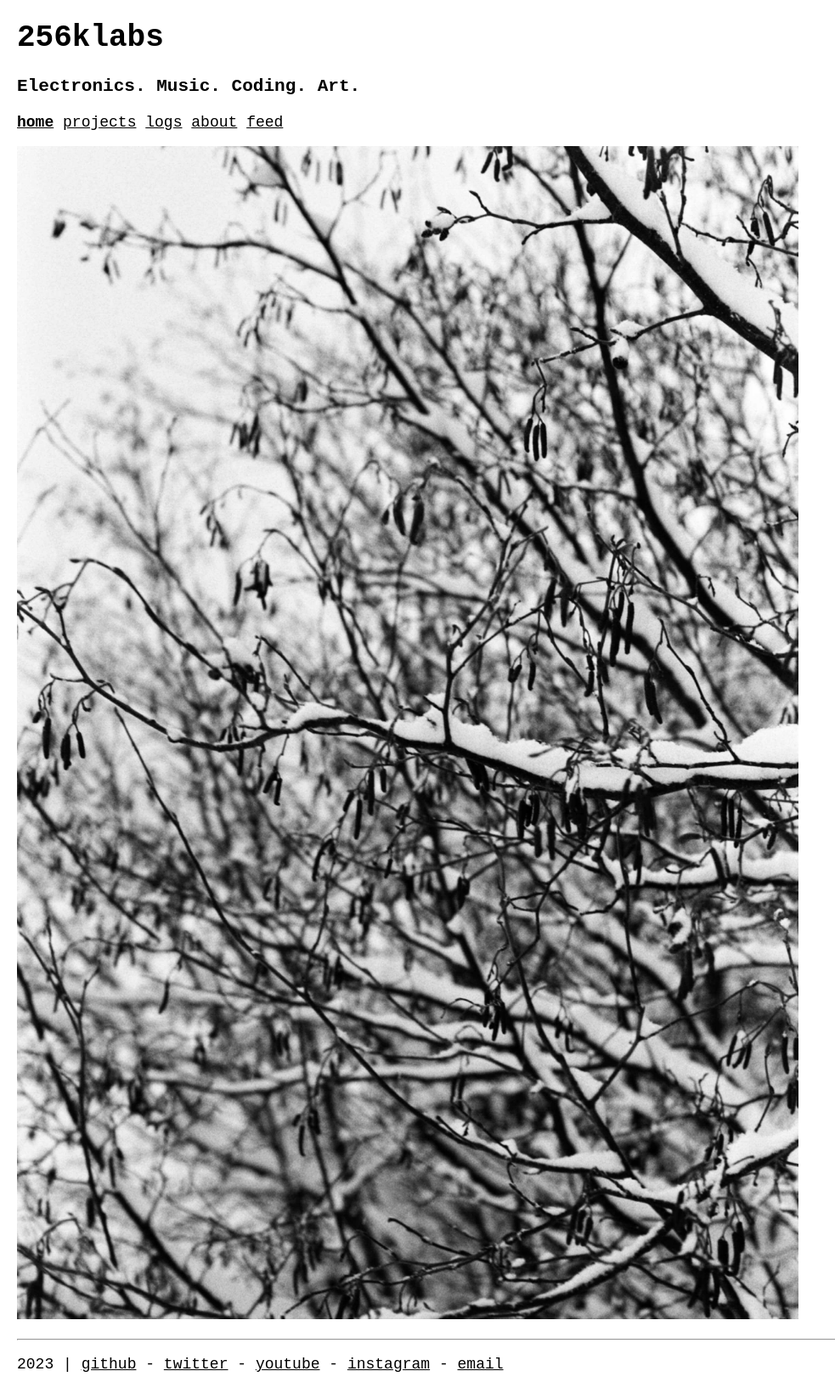
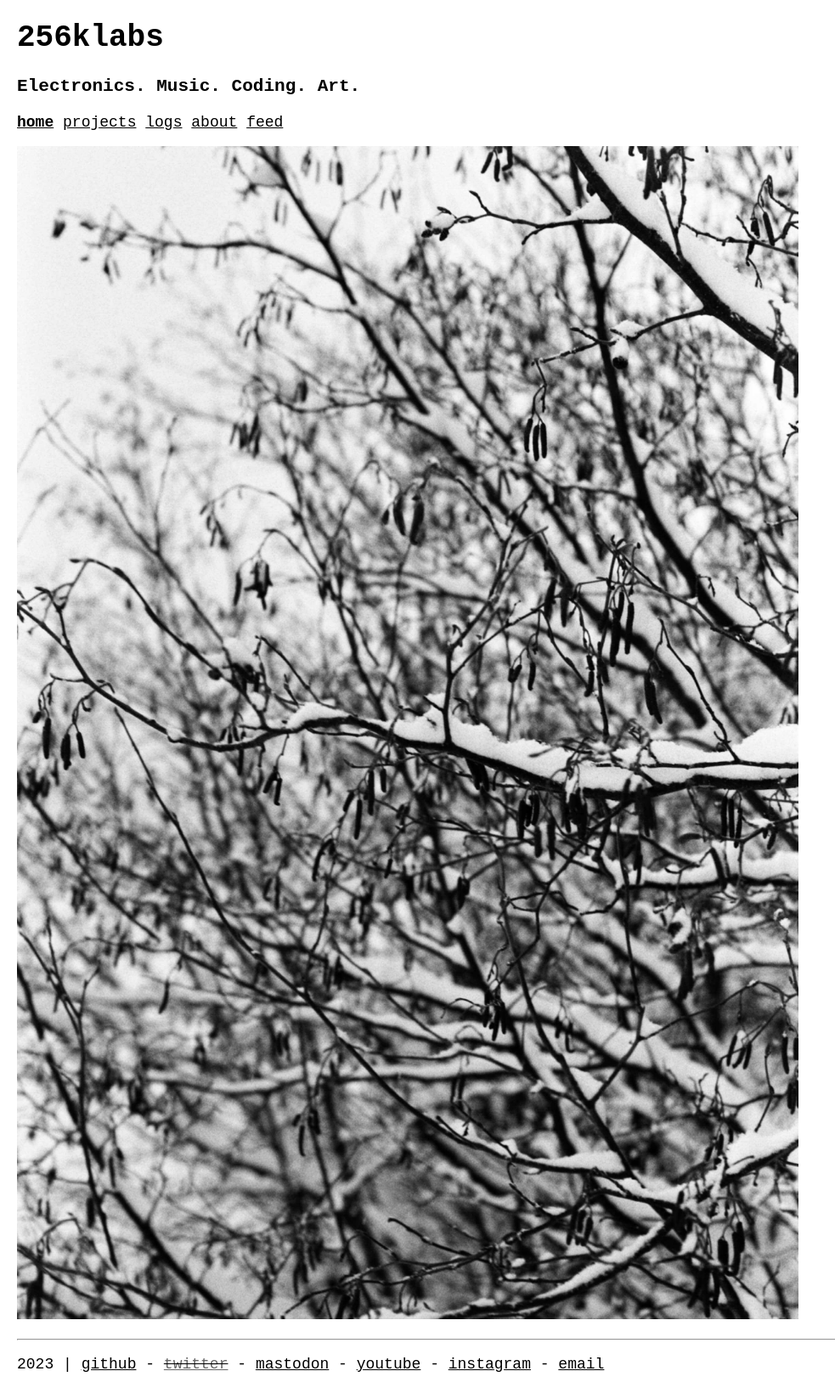
Before and after one commit to 256k/256KLABS, a Jekyll site: the page built from index.md, in a window 1280 px wide. Shown: the whole page at 85% size, without its empty margins (0-983 px from the left). Built offline with Jekyll 4.4.1, drawn with Linux system fonts in a browser that asks for light colours.

Commit message:
reapplied footer change

```diff
--- a/_includes/footer.html
+++ b/_includes/footer.html
@@ -1,8 +1,9 @@
 <footer class="container">
       <hr>
       <p>{{ site.time | date: '%Y' }} | <a target="_blank" href="https://www.github.com/256k">github</a> -
-        <a target="_blank" href="https://twitter.com/fayek">twitter</a> -
-        <a target="_blank" href="https://www.youtube.com/channel/UCjB1kddbAqQmzbhSGsqFCug">youtube</a> -
-        <a target="_blank" href="https://www.instagram.com/fayek/">instagram</a> -
-        <a target="_blank" href="mailto:256k.labs@gmail.com">email</a></p>
+      <strike><a href="">twitter</a></strike> -
+      <a target="_blank" href="https://c.im/@256k">mastodon</a> -
+      <a target="_blank" href="https://www.youtube.com/channel/UCjB1kddbAqQmzbhSGsqFCug">youtube</a> -
+      <a target="_blank" href="https://www.instagram.com/fayek/">instagram</a> -
+      <a target="_blank" href="mailto:256k.labs@gmail.com">email</a></p>
 </footer>
```
